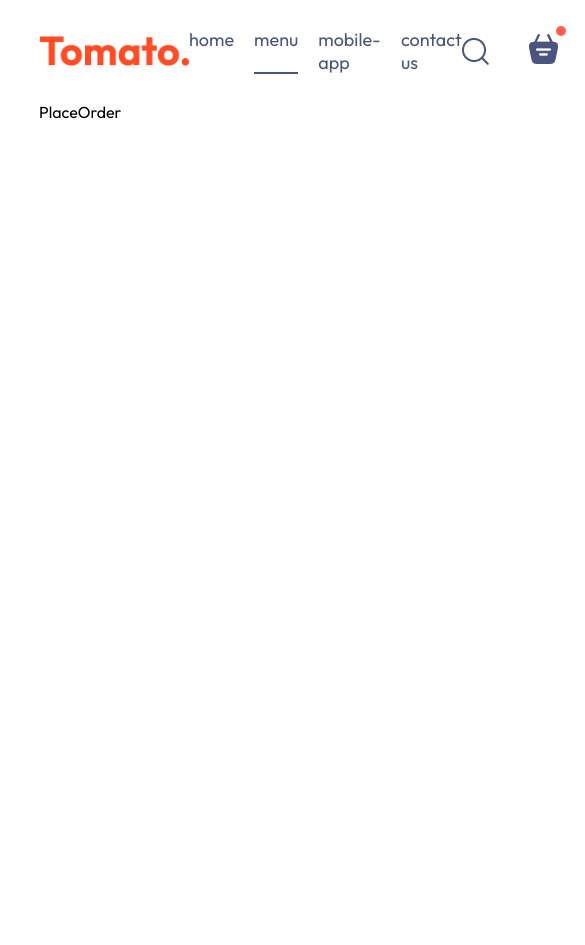
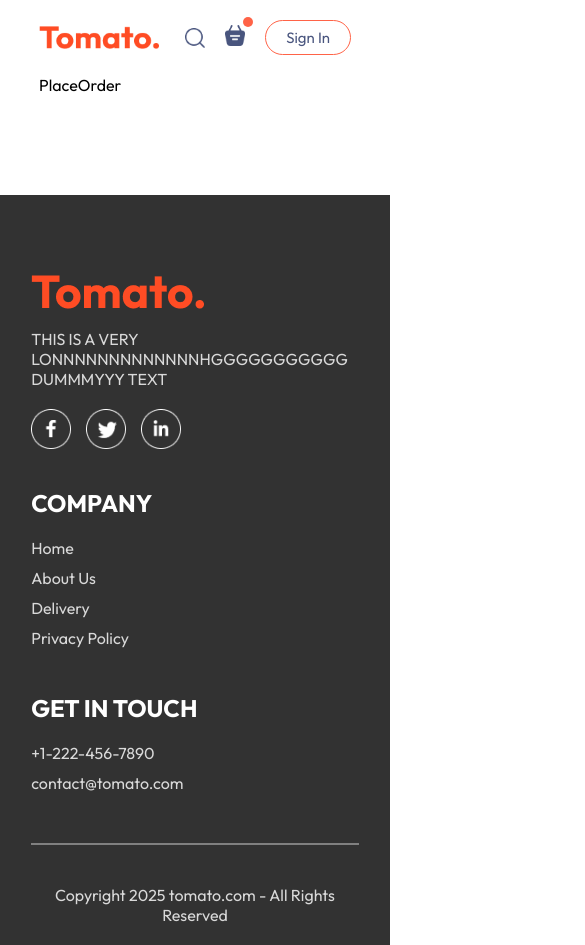
Before and after one commit to ALW-N/food-ordering-webapp, a React (Vite) app in the folder frontend/: page /order in a window 390 px wide. Shown: the top 945 px of the page, 585 px wide, since content can reach past the window. Before the commit the page ends 844 px from the top, so only its background shows below. Built offline with nearby package versions, Linux system fonts and the light colour scheme; a web font is replaced by a local one.

Commit message:
Commit-9

```diff
--- a/frontend/src/App.jsx
+++ b/frontend/src/App.jsx
@@ -4,9 +4,11 @@
 import Home from './pages/Home/Home'
 import Cart from './pages/Cart/Cart'
 import PlaceOrder from './pages/PlaceOrder/PlaceOrder'
+import Footer from './components/Footer/Footer'
 
 const App = () => {
   return (
+    <>
     <div className='app'>
       <Navbar/>
       <Routes>
@@ -16,6 +18,9 @@
 
       </Routes>
     </div>
+    <Footer/>
+    </>
+
   )
 }
 
--- /dev/null
+++ b/frontend/src/components/AppDownload/AppDownload.css
@@ -0,0 +1,26 @@
+.app-download{
+    margin: auto auto;
+    margin-top: 100px;
+    font-size: max(3vw, 20px);
+    text-align: center;
+    font-weight: 500;
+}
+
+.app-download-platforms{
+    display: flex;
+    justify-content: center;
+    gap: max(2vw, 10px);
+    margin-top: 40px;
+}
+
+.app-download-platforms img{
+    width: max(30vw, 120px);
+    max-width: 180px;
+    transition: 0.5s;
+    cursor: pointer;
+}
+
+
+.app-download-platforms img:hover{
+    transform: scale(1.05)
+}
--- /dev/null
+++ b/frontend/src/components/AppDownload/AppDownload.jsx
@@ -0,0 +1,19 @@
+import React from 'react'
+import './AppDownload.css'
+
+import { assets } from '../../assets/frontend_assets/assets'
+
+const AppDownload = () => {
+  return (
+    <div className='app-download' id='app-download'>
+        <p>For Better Experience Download  <br /> tomato app</p>
+        <div className="app-download-platforms">
+            <img src={assets.play_store} alt="" />
+            <img src={assets.app_store} alt="" />
+
+        </div>
+    </div>
+  )
+}
+
+export default AppDownload
--- a/frontend/src/components/ExploreMenu/ExploreMenu.css
+++ b/frontend/src/components/ExploreMenu/ExploreMenu.css
@@ -54,3 +54,10 @@
     border: 4px solid tomato;
     padding: 2px;
 }
+
+@media (max-width: 1050px){
+    .explore-menu-text{
+        width: 100%;
+        font-size: 14px;
+    }
+}
--- a/frontend/src/components/FoodDisplay/FoodDisplay.jsx
+++ b/frontend/src/components/FoodDisplay/FoodDisplay.jsx
@@ -3,7 +3,7 @@
 import { StoreContext } from '../../context/StoreContext';
 import FoodItem from '../FoodItem/FoodItem';
 
-const FoodDisplay = ({catgeory}) => {
+const FoodDisplay = ({category}) => {
     const {food_list} = useContext(StoreContext);
 
   return (
@@ -11,7 +11,9 @@
         <h2>Top Dishes Near You</h2>
         <div className="food-display-list">
             {food_list.map((item,index)=>{
-                return <FoodItem key={index} id={item._id} name={item.name} description={item.description} price={item.price} image={item.image} />
+                if (category === "All" || category === item.category) {
+                    return <FoodItem key={index} id={item._id} name={item.name} description={item.description} price={item.price} image={item.image} />
+                }
             })}
         </div>
     </div>
--- /dev/null
+++ b/frontend/src/components/Footer/Footer.css
@@ -0,0 +1,62 @@
+.footer{
+    color:#d9d9d9;
+    background-color:#323232;
+    display:flex;
+    flex-direction: column;
+    align-items: center;
+    gap: 20px;
+    padding:20px 8vw;
+    padding-top: 80px;
+    margin-top: 100px;
+}
+
+.footer-content{
+    width: 100%;
+    display: grid;
+    grid-template-columns: 2fr 1fr 1fr;
+    gap: 80px;
+}
+
+
+.footer-content-left , .footer-content-right, .footer-content-center{
+    display: flex;
+    flex-direction: column;
+    align-items: start;
+    gap: 20px;
+    cursor: pointer;
+}
+
+.footer-content-left li, .footer-content-right li, .footer-content-center li{
+    list-style: None;
+    margin-bottom: 10px
+}
+
+ .footer-content-right h2, .footer-content-center h2{
+    color: white
+
+}
+
+.footer-social-icons img{
+    width: 40px;
+    margin-right: 15px;
+
+}
+
+.footer hr{
+    width: 100%;
+    height: 2px;
+    margin: 20px 0px;
+    background-color: grey;
+    border: none;
+}
+
+@media (max-width:750px){
+    .footer-content{
+        display: flex;
+        flex-direction: column;
+        gap: 35px;
+    }
+    .footer-copyright{
+        text-align: center;
+    }
+}
--- /dev/null
+++ b/frontend/src/components/Footer/Footer.jsx
@@ -0,0 +1,49 @@
+import React from 'react'
+import './Footer.css'
+import { assets } from '../../assets/frontend_assets/assets'
+
+const Footer = () => {
+  return (
+    <div className='footer' id='footer'>
+        <div className="footer-content">
+
+            <div className="footer-content-left">
+                <img src={assets.logo} alt="" />
+                <p className=''> THIS IS A VERY LONNNNNNNNNNNNNHGGGGGGGGGGG DUMMMYYY TEXT</p>
+                <div className="footer-social-icons">
+                    <img src={assets.facebook_icon} alt="" />
+                    <img src={assets.twitter_icon} alt="" />
+                    <img src={assets.linkedin_icon} alt="" />
+                </div>
+            </div>
+
+            <div className="footer-content-center">
+                <h2>COMPANY</h2>
+                <ul>
+                    <li>Home</li>
+                    <li>About Us</li>
+                    <li>Delivery</li>
+                    <li>Privacy Policy</li>
+                </ul>
+
+            </div>
+
+
+            <div className="footer-content-right">
+                <h2>GET IN TOUCH</h2>
+                <ul>
+                    <li>+1-222-456-7890</li>
+                    <li>contact@tomato.com</li>
+                </ul>
+
+            </div>
+
+        </div>
+        <hr />
+        <p className="footer-copyright">Copyright 2025 tomato.com - All Rights Reserved</p>
+
+    </div>
+  )
+}
+
+export default Footer
--- a/frontend/src/components/Header/Header.css
+++ b/frontend/src/components/Header/Header.css
@@ -38,3 +38,25 @@
     font-size: max(1vw, 13px);
     border-radius: 50px;
 }
+
+
+@media (max-width: 1050px){
+    .header-contents{
+        max-width: 45%;
+    }
+}
+
+@media (max-width: 750px){
+
+    .header-contents{
+        max-width: 65%;
+
+    }
+    .header-contents p{
+        display: none;
+
+    }
+    .header-contents button{
+        padding: 2vw 4vw;
+    }
+}
--- a/frontend/src/components/Navbar/Navbar/Navbar.css
+++ b/frontend/src/components/Navbar/Navbar/Navbar.css
@@ -63,3 +63,50 @@
     top:-8px;
     right: -8px;
 }
+
+
+@media (max-width: 1050px){
+    .navbar .logo {
+        width: 140px;
+    }
+    .navbar-menu{
+        gap: 20px;
+        font-size: 17px;
+    }
+    .navbar-right{
+        gap: 30px;
+    }
+    .navbar-right img{
+        width: 22px;
+    }
+    .navbar-right button{
+        padding: 8px 25px;
+    }
+}
+
+@media (max-width: 900px){
+    .navbar .logo {
+        width: 120px;
+    }
+    .navbar-menu{
+        gap: 15px;
+        font-size: 16px;
+    }
+    .navbar-right{
+        gap: 20px;
+    }
+    .navbar-right img{
+        width: 20px;
+    }
+    .navbar-right button{
+        padding: 7px 20px;
+        font-size: 15px;
+    }
+}
+
+@media (max-width: 750px){
+    .navbar-menu{
+        display: none;
+    }
+
+}
--- a/frontend/src/components/Navbar/Navbar/Navbar.jsx
+++ b/frontend/src/components/Navbar/Navbar/Navbar.jsx
@@ -1,6 +1,7 @@
 import React, { useState } from 'react'
 import "./Navbar.css"
 import { assets } from '../../../assets/frontend_assets/assets'
+import {Link} from 'react-router-dom'
 
 const Navbar = () => {
 
@@ -12,10 +13,10 @@
         {()=> setMenu("home")}
         <img src={assets.logo} alt="" className="logo" />
         <ul className="navbar-menu">
-            <li onClick={()=> setMenu("home")}className={menu=="home"?"active":""}>home</li>
-            <li onClick={()=> setMenu("menu")}className={menu=="menu"?"active":""}>menu</li>
-            <li onClick={()=> setMenu("mobile-app")}className={menu=="mobile-app"?"active":""}>mobile-app</li>
-            <li onClick={()=> setMenu("contact us")}className={menu=="contact us"?"active":""}>contact us</li>
+            <Link to ='/' onClick={()=> setMenu("home")}className={menu=="home"?"active":""}>home</Link>
+            <a href='#explore-menu' onClick={()=> setMenu("menu")}className={menu=="menu"?"active":""}>menu</a>
+            <a href='#app-download' onClick={()=> setMenu("mobile-app")}className={menu=="mobile-app"?"active":""}>mobile-app</a>
+            <a href='#footer' onClick={()=> setMenu("contact us")}className={menu=="contact us"?"active":""}>contact us</a>
         </ul>
         <div className="navbar-right">
             <img src={assets.search_icon} alt="" />
--- a/frontend/src/index.css
+++ b/frontend/src/index.css
@@ -5,6 +5,7 @@
   margin:0;
   box-sizing: border-box;
   font-family: Outfit;
+  scroll-behavior: smooth;
 }
 
 body{
--- a/frontend/src/pages/Home/Home.jsx
+++ b/frontend/src/pages/Home/Home.jsx
@@ -3,6 +3,7 @@
 import Header from '../../components/Header/Header'
 import ExploreMenu from '../../components/ExploreMenu/ExploreMenu'
 import FoodDisplay from '../../components/FoodDisplay/FoodDisplay'
+import AppDownload from '../../components/AppDownload/AppDownload'
 
 const Home = () => {
 
@@ -13,6 +14,7 @@
       <Header />
       <ExploreMenu category={category} setCategory={setCategory}/>
       <FoodDisplay category={category}/>
+      <AppDownload />
     </div>
   )
 }
```
